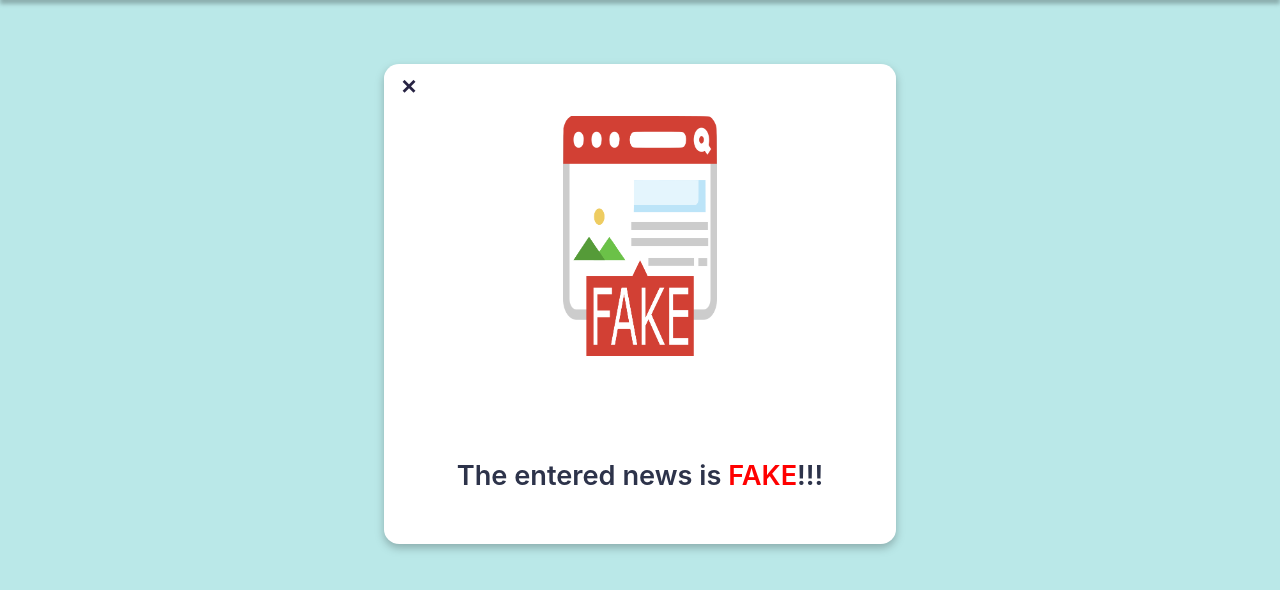
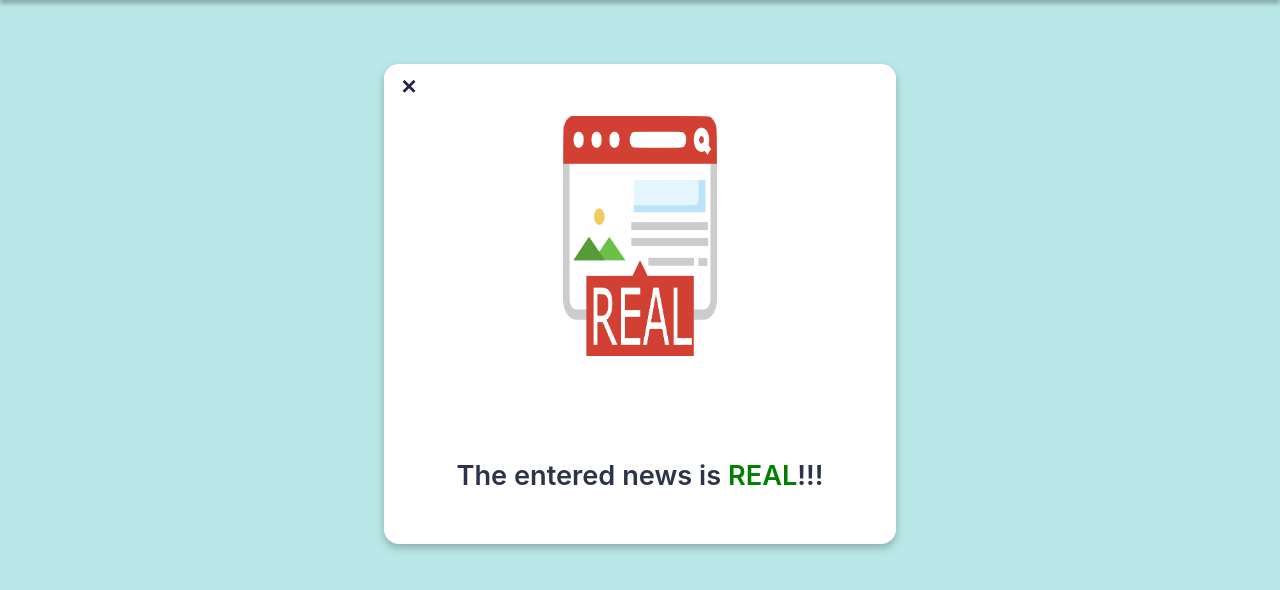
Before and after one commit to Jayden0228/FactFinder, a Flask app: page /result in a window 1280 px wide. Shown: the part 136-726 px from the top of the page. Run offline with Flask 3, Linux system fonts and the light colour scheme.

Commit message:
Seprated Text

```diff
--- a/templates/index.html
+++ b/templates/index.html
@@ -14,6 +14,9 @@
                 <h2>Enter the NEWS headlines</h2>
             </button>
         </a>
+        <!-- <form action="/input">
+            <input type="hidden" name="">
+        </form> -->
 
         <a href="/input">
             <button id="btn" type="button" class="btn1 bg-color-white">
--- a/templates/input.html
+++ b/templates/input.html
@@ -2,7 +2,8 @@
 
 {% block body %}
     <div class="center">
-        <h1>Enter the headlines/NEWS article link</h1>
+        <h1>Enter the News Article Link</h1>
+        <!-- <h1>Enter the News Headline</h1> -->
         <form action="" id="input">
             <textarea required></textarea>
             <br>
--- a/templates/result.html
+++ b/templates/result.html
@@ -7,8 +7,10 @@
         <form action="\input"  id="close">
             <button type="submit" class="btn3">&#10005;</button>
         </form>
-        <img src="../static/Images/fake.png" alt="" style="width:30%; height:50%">
-        <h2  class="color-blue" style="margin: 0;">The entered news is <span style="color:red">FAKE</span>!!!</h2>
+        <!-- <img src="../static/Images/fake.png" alt="" style="width:30%; height:50%"> -->
+        <img src="../static/Images/real.png" alt="" style="width:30%; height:50%">
+        <!-- <h2  class="color-blue" style="margin: 0;">The entered news is <span style="color:red">FAKE</span>!!!</h2> -->
+        <h2  class="color-blue" style="margin: 0;">The entered news is <span style="color:green">REAL</span>!!!</h2>
     </div>
 </div>
 
```
